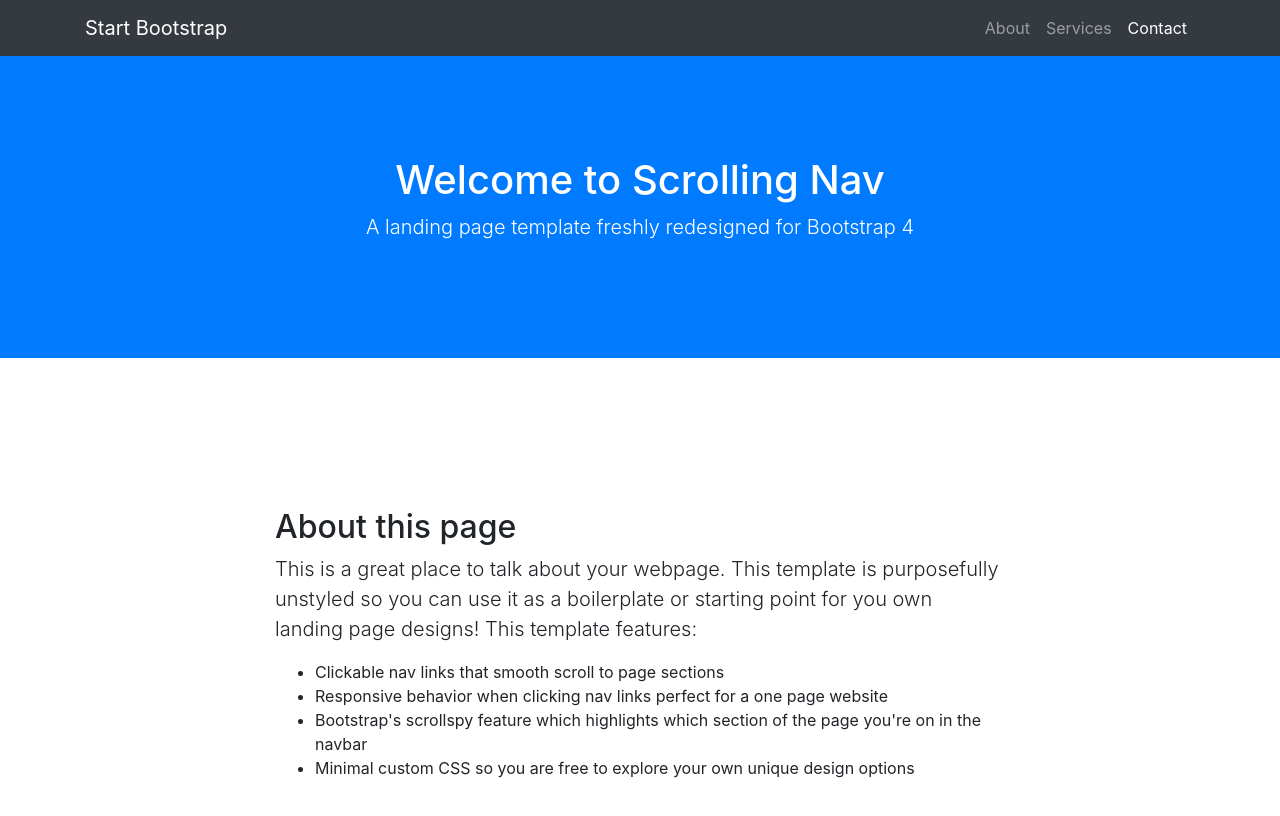
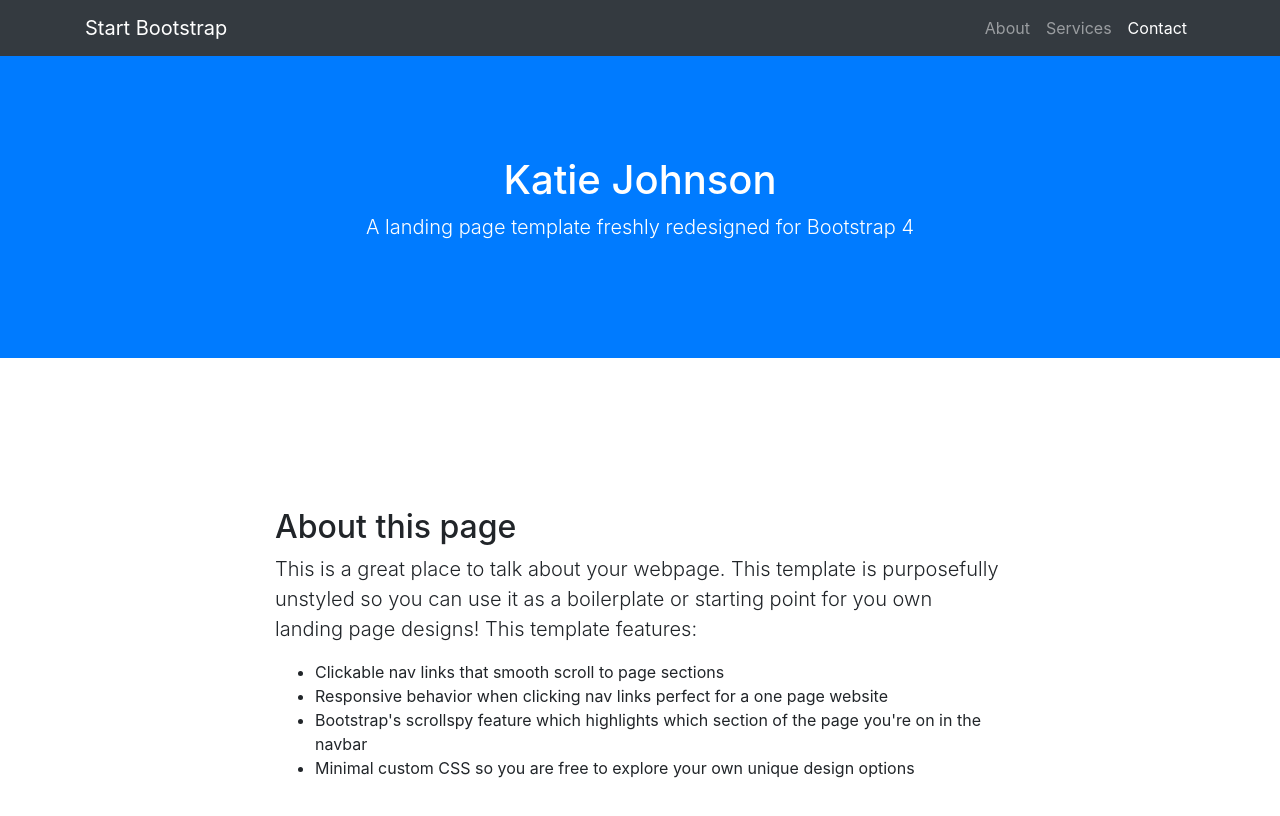
Before and after one commit to katieakjohnson/katieakjohnson.github.io, a website with bundled scripts: page index.html in a window 1280 px wide. Shown: the top 816 px of the page. Built offline with nearby package versions, Linux system fonts and the light colour scheme.

Commit message:
added name to page

```diff
--- a/index.html
+++ b/index.html
@@ -45,7 +45,7 @@
 
   <header class="bg-primary text-white">
     <div class="container text-center">
-      <h1>Welcome to Scrolling Nav</h1>
+      <h1>Katie Johnson</h1>
       <p class="lead">A landing page template freshly redesigned for Bootstrap 4</p>
     </div>
   </header>
```
